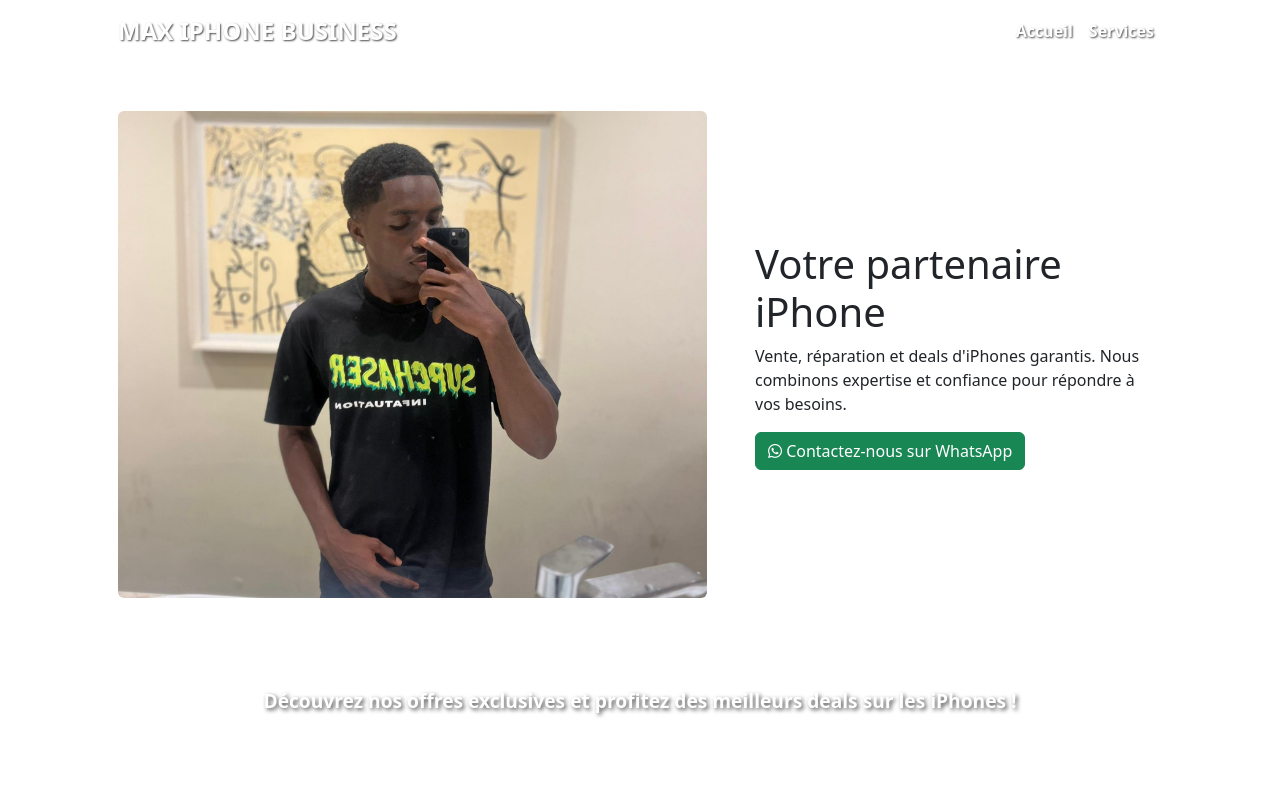
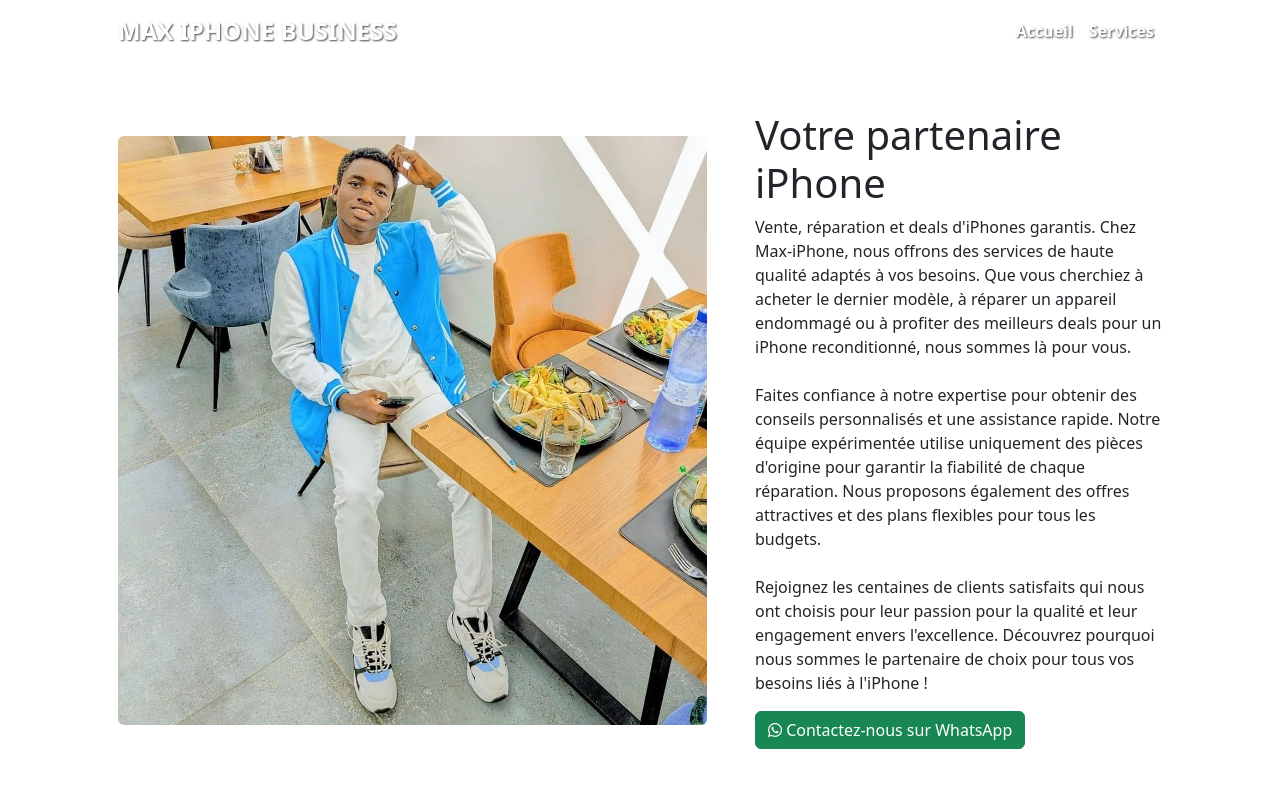
Before and after one commit to AHIABOREmmanuel/maxIphone, an Angular app: page / in a window 1280 px wide. Shown: the top 800 px of the page. Built offline with nearby package versions, Linux system fonts and the light colour scheme.

Commit message:
modification

```diff
--- a/src/app/body/body.component.html
+++ b/src/app/body/body.component.html
@@ -4,16 +4,25 @@
       <div class="col-lg-7">
         <img
           class="img-fluid rounded mb-4 mb-lg-0"
-          src="assets/Iphone.jpg"
+          src="assets/maxiphone.jpg"
           alt="Header Image"
         />
       </div>
       <div class="col-lg-5">
         <h1 class="font-weight-light">Votre partenaire iPhone</h1>
         <p>
-          Vente, réparation et deals d'iPhones garantis. Nous combinons expertise
-          et confiance pour répondre à vos besoins.
+          Vente, réparation et deals d'iPhones garantis. Chez Max-iPhone, nous offrons des services de haute qualité
+          adaptés à vos besoins. Que vous cherchiez à acheter le dernier modèle, à réparer un appareil endommagé ou
+          à profiter des meilleurs deals pour un iPhone reconditionné, nous sommes là pour vous.
+          <br><br>
+          Faites confiance à notre expertise pour obtenir des conseils personnalisés et une assistance rapide.
+          Notre équipe expérimentée utilise uniquement des pièces d'origine pour garantir la fiabilité de chaque réparation.
+          Nous proposons également des offres attractives et des plans flexibles pour tous les budgets.
+          <br><br>
+          Rejoignez les centaines de clients satisfaits qui nous ont choisis pour leur passion pour la qualité et leur
+          engagement envers l'excellence. Découvrez pourquoi nous sommes le partenaire de choix pour tous vos besoins liés à l'iPhone !
         </p>
+
         <a class="btn btn-success" href="https://wa.me/22891983961" target="_blank">
             <i class="fab fa-whatsapp"></i> Contactez-nous sur WhatsApp
           </a>
```
Also changed, not shown: public/assets/maxiphone.jpg (renamed from public/assets/Max iphone.jpg).
